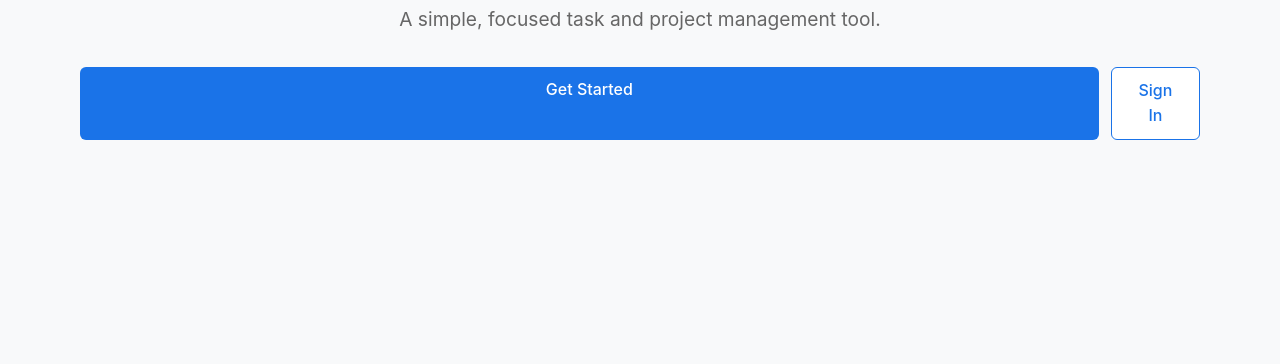
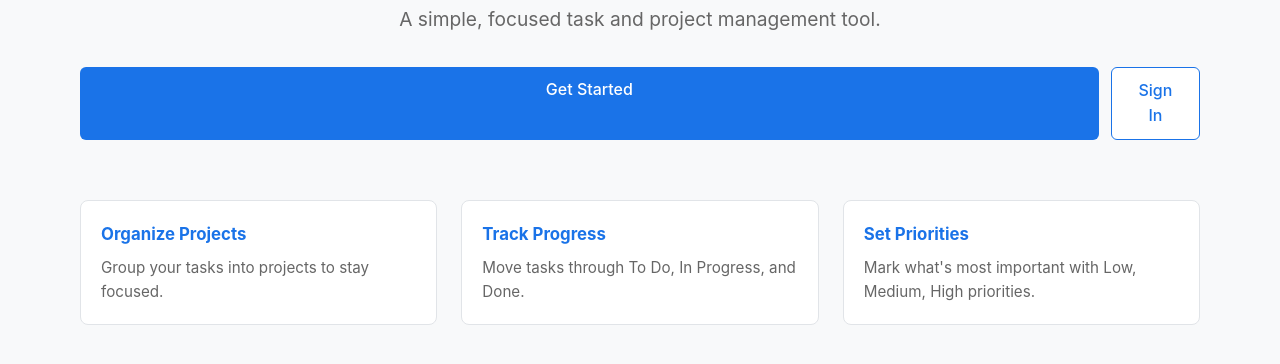
Before and after one commit to zuhaib31/taskflow, a Flask app: page / in a window 1280 px wide. Shown: the part 266-630 px from the top of the page. Run offline with Flask 3, Linux system fonts and the light colour scheme.

Commit message:
Improve landing page with feature highlights and remove duplicate dashboard logic

```diff
--- a/app/static/css/style.css
+++ b/app/static/css/style.css
@@ -369,3 +369,30 @@ body {
     color: #888;
     margin-top: 8px;
 }
+
+/* Landing page features */
+.hero-features {
+    display: grid;
+    grid-template-columns: repeat(auto-fit, minmax(220px, 1fr));
+    gap: 24px;
+    margin-top: 60px;
+    text-align: left;
+}
+
+.feature {
+    background: white;
+    border: 1px solid #e1e4e8;
+    border-radius: 8px;
+    padding: 20px;
+}
+
+.feature h3 {
+    color: #1a73e8;
+    font-size: 1.05rem;
+    margin-bottom: 8px;
+}
+
+.feature p {
+    color: #666;
+    font-size: 0.95rem;
+}
--- a/app/templates/index.html
+++ b/app/templates/index.html
@@ -7,14 +7,24 @@
     <h1>TaskFlow</h1>
     <p class="hero-subtitle">A simple, focused task and project management tool.</p>
 
-    {% if session.user_id %}
-        <p>Welcome back, <strong>{{ session.username }}</strong>.</p>
-        <p>Your dashboard is coming soon...</p>
-    {% else %}
-        <div class="hero-actions">
-            <a href="{{ url_for('auth.register') }}" class="btn btn-primary">Get Started</a>
-            <a href="{{ url_for('auth.login') }}" class="btn btn-secondary">Sign In</a>
+    <div class="hero-actions">
+        <a href="{{ url_for('auth.register') }}" class="btn btn-primary">Get Started</a>
+        <a href="{{ url_for('auth.login') }}" class="btn btn-secondary">Sign In</a>
+    </div>
+
+    <div class="hero-features">
+        <div class="feature">
+            <h3>Organize Projects</h3>
+            <p>Group your tasks into projects to stay focused.</p>
         </div>
-    {% endif %}
+        <div class="feature">
+            <h3>Track Progress</h3>
+            <p>Move tasks through To Do, In Progress, and Done.</p>
+        </div>
+        <div class="feature">
+            <h3>Set Priorities</h3>
+            <p>Mark what's most important with Low, Medium, High priorities.</p>
+        </div>
+    </div>
 </div>
 {% endblock %}
```
